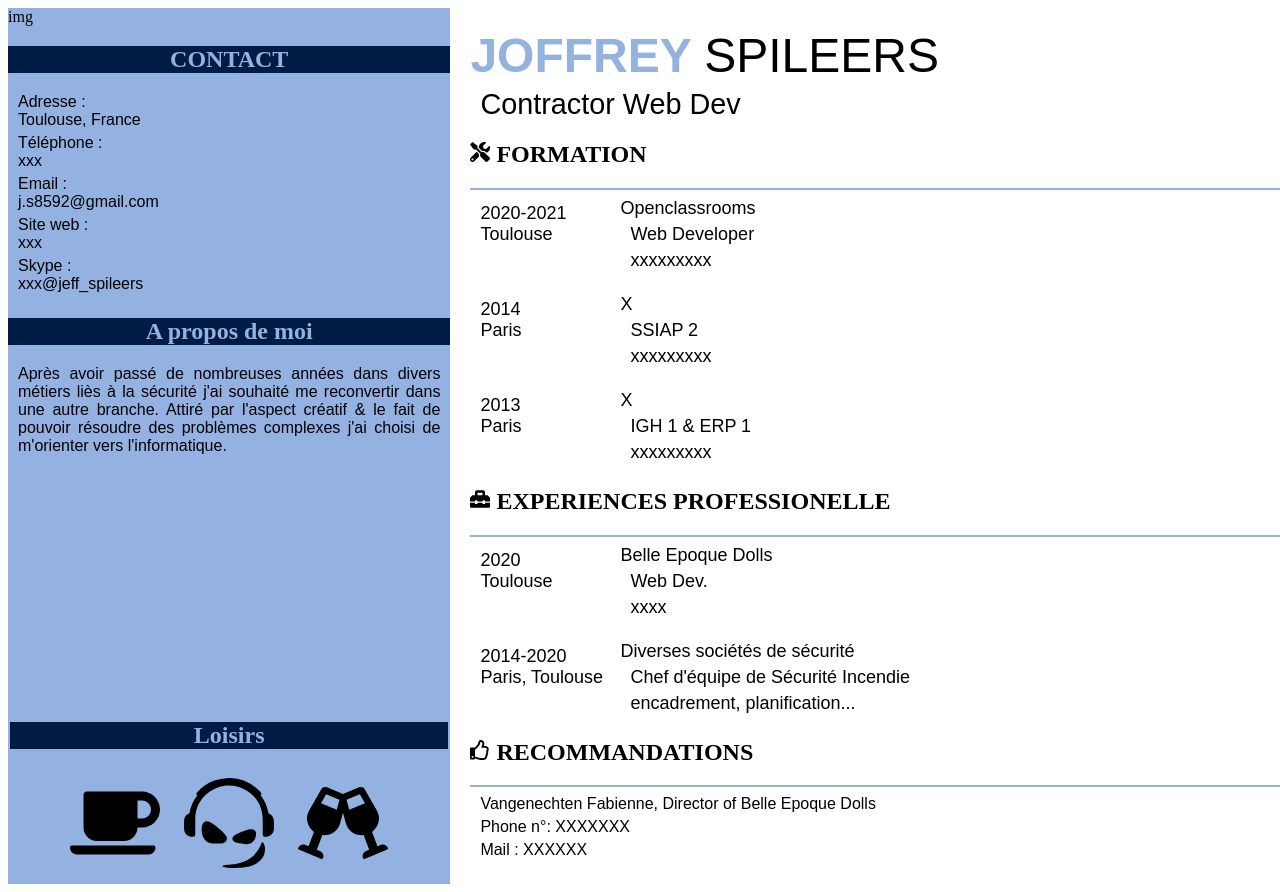
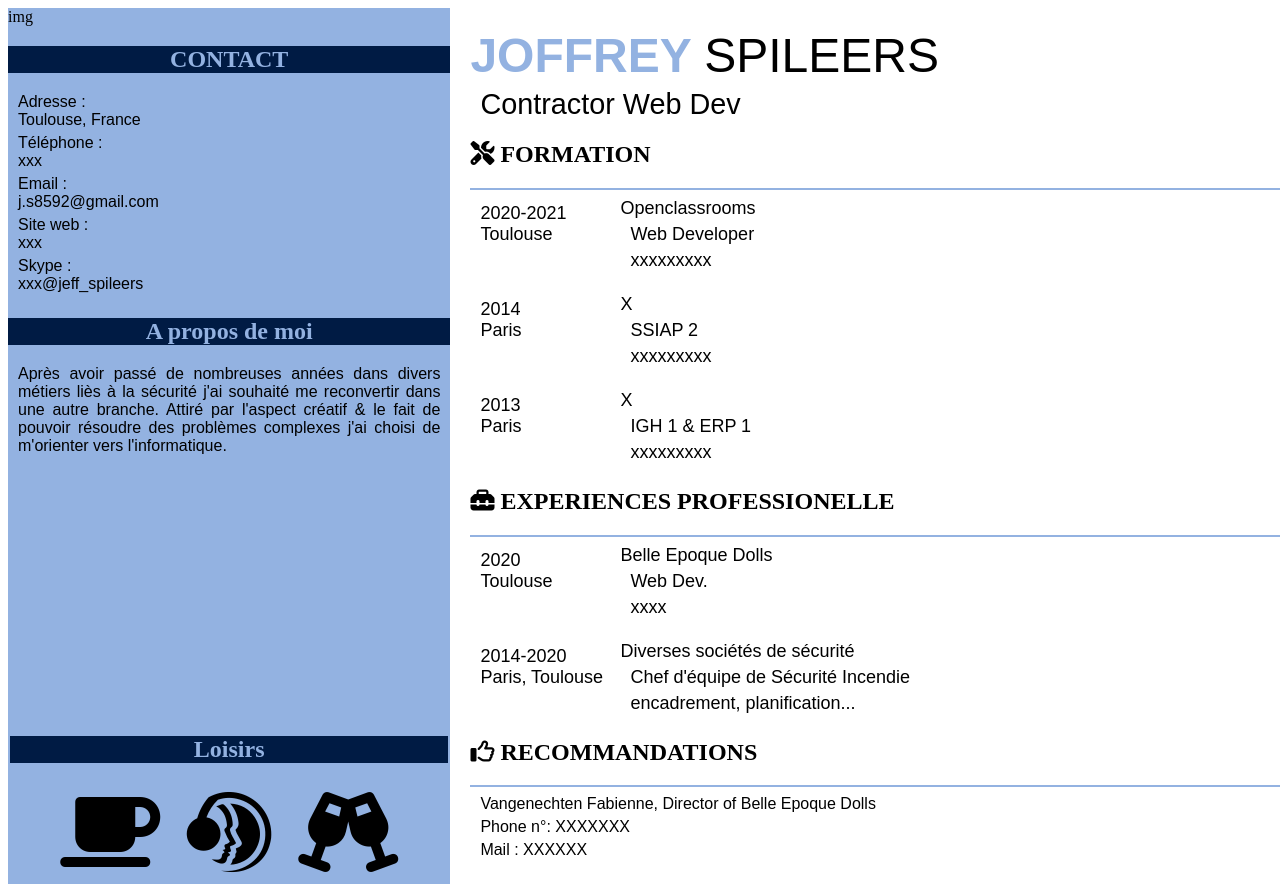
Before and after one commit to iddadidkfq/P2_spileers_joffrey, a plain HTML site: page index.html in a window 1280 px wide. Shown: the top 892 px of the page. Drawn offline with Linux system fonts and the light colour scheme.

Commit message:
Modifs icônes fontawesome
Enlevé les liens sur le dossier img des icônes fontawesome téléchargées et remplacé par des balises <i> pointant directement sur le site.

```diff
--- a/index.html
+++ b/index.html
@@ -3,7 +3,12 @@
 <head>
 	<meta charset="UTF-8">
 	<title>cv_oc</title>
+
+  	<!-- kit fontawesome pour icones demandé par OC -->
+    	<script src="https://kit.fontawesome.com/39ca8d7fdb.js" crossorigin="anonymous"></script>
+
 	<link rel="stylesheet" type="text/css" href="styles.css">
+
 
 </head>
 <body>
@@ -37,15 +42,11 @@
 	            			<td>
 								<h2>Loisirs</h2>
 
-									<img class="icons" src="imgs/coffee-solid.svg" alt="Caféinophile" title="Caféinophile">
+								 	<i class="fas fa-coffee fa-5x icons"></i>
 
-									<img class="icons"
-									src="imgs/teamspeak-brands.svg"
-									alt="Teamspeaker" title="Teamspeaker">
+								 	<i class="fab fa-teamspeak fa-5x icons"></i>
 
-									<img class="icons"
-									src="imgs/glass-cheers-solid.svg"
-									alt="Soirées" title="Soirées">
+									<i class="fas fa-glass-cheers fa-5x icons"></i>
 
 
 	            			</td>
@@ -93,9 +94,8 @@
 
 				<h2>
 
-				<img class="icons2" src="imgs/tools-solid.svg"alt="tools">
-
-				FORMATION
+					<i class="fas fa-tools"></i>
+					FORMATION
 
 				</h2>
 
@@ -148,7 +148,8 @@
 					</div>
 
 				<h2>
-					<img class="icons2" src="imgs/toolbox-solid.svg"alt="toolbox">
+
+					<i class="fas fa-toolbox"></i>
 
 					EXPERIENCES PROFESSIONELLE
 
@@ -188,9 +189,9 @@
 
 				<h2>
 
-				<img class="icons2" src="imgs/thumbs-up-regular.svg"alt="pouce_haut">
+					<i class="far fa-thumbs-up"></i>
 
-				RECOMMANDATIONS
+					RECOMMANDATIONS
 
 				</h2>
 
--- a/styles.css
+++ b/styles.css
@@ -66,9 +66,6 @@ td {
 
 .job {font-size: 1.8em;}
 
-.icons2 {width: 20px; height: 20px;}
-
-
 /* Boxes Unswitch */
 
 .img_ghost2 {
@@ -101,7 +98,6 @@ display: none;
 }
 
 .icons {
-	width: 90px; height: 90px;
 	padding: 10px 10px 10px 10px;
 }
 
```
